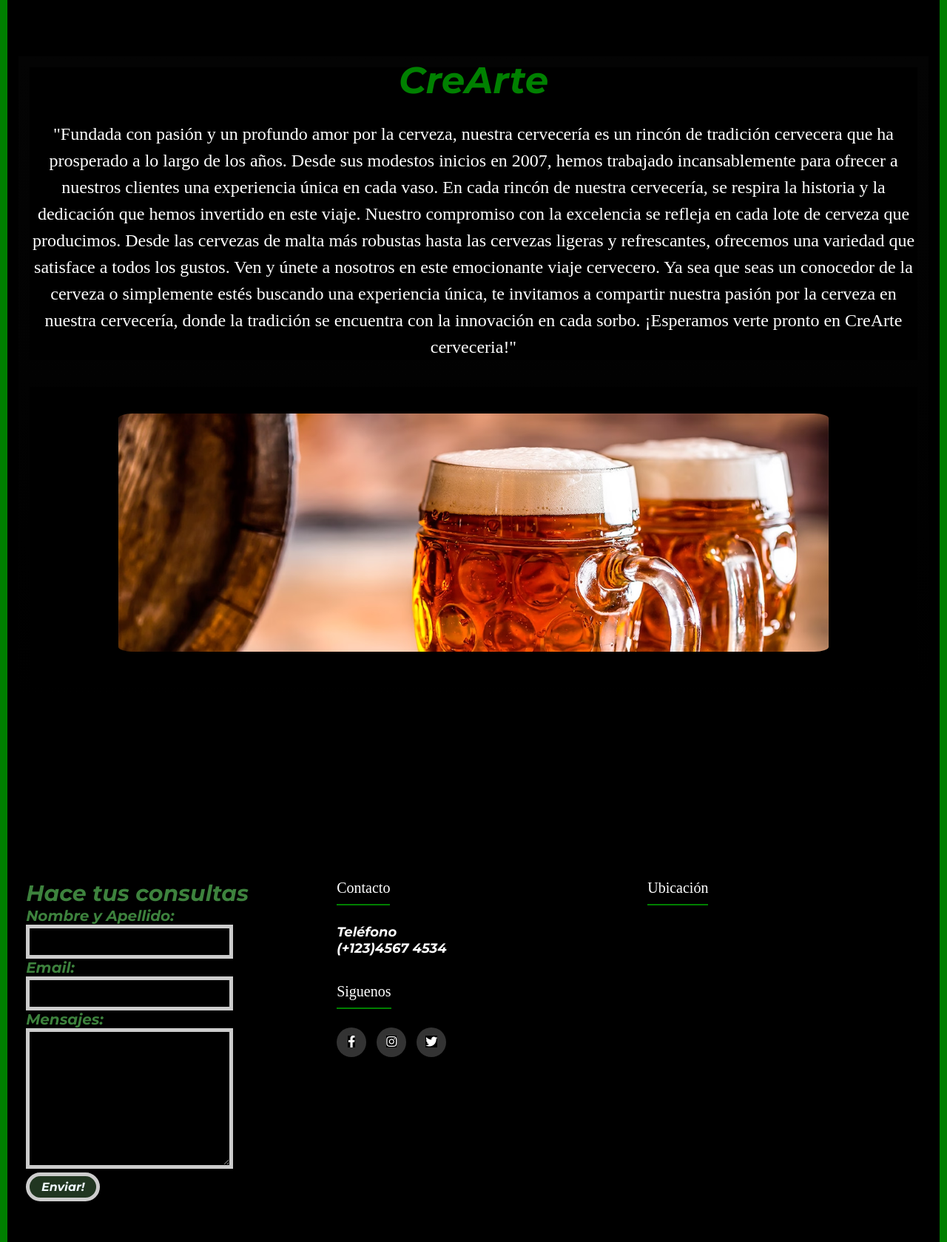
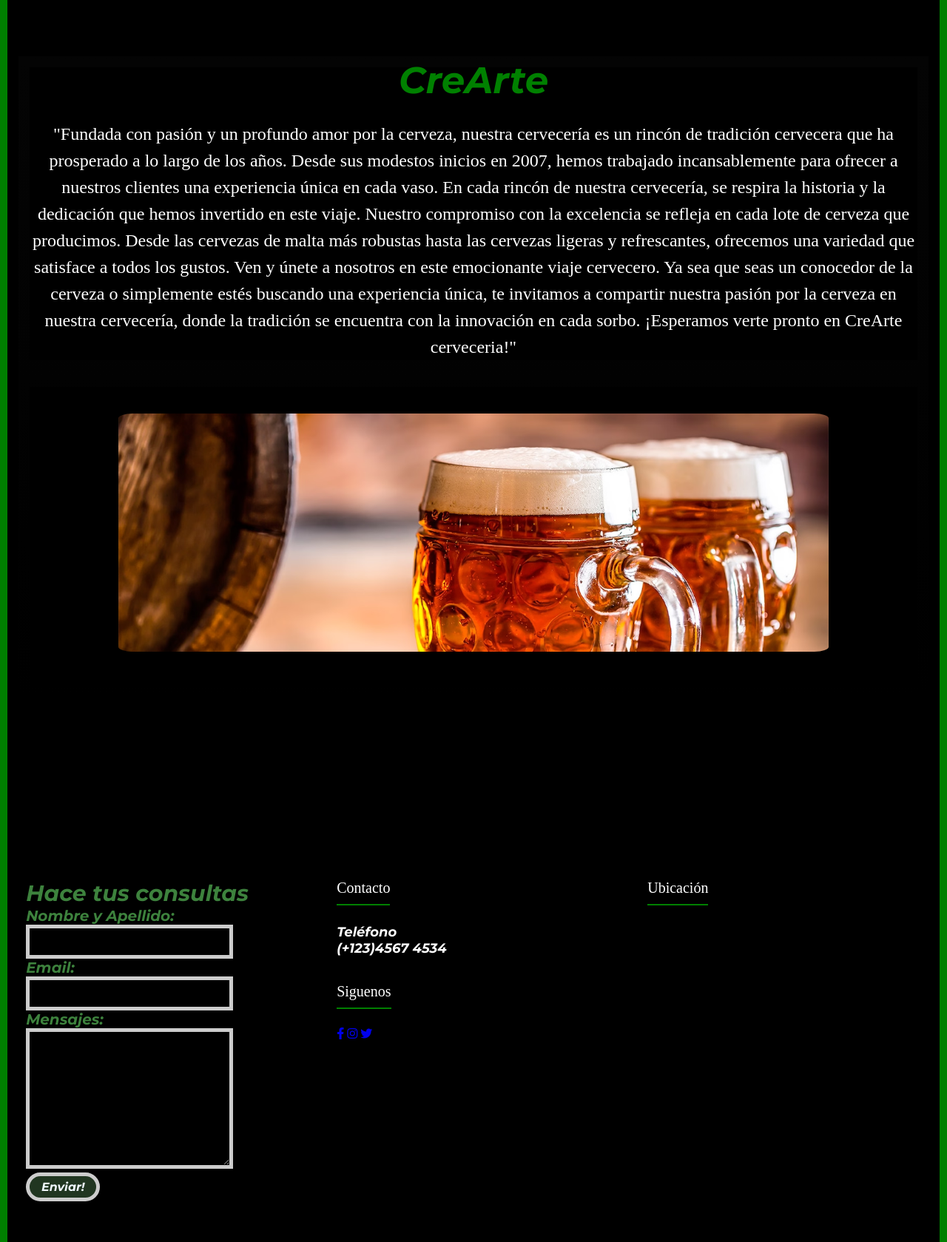
Before and after one commit to G850329/CrearteFull, a Django app: page / in a window 1280 px wide. Shown: the part 868-2547 px from the top of the page at 74% size. Run offline with Django 5.2, Linux system fonts and the light colour scheme; a map, chart or similar area stays blank; some libraries are stand-ins or nearby versions; some web fonts are replaced; grey boxes are pictures that could not be loaded.

Commit message:
Update index.html

```diff
--- a/CreArte/templates/index.html
+++ b/CreArte/templates/index.html
@@ -113,7 +113,7 @@
                 <br>
 
               <h4>Siguenos</h4>
-                <div class="social-link">
+                <div>
                    <ol>
                      <a href="https://www.facebook.com/?locale=es_LA"><i class="fab fa-facebook-f"></i></a>
                      <a href="https://www.instagram.com/"><i class="fab fa-instagram"></i></a>
```
